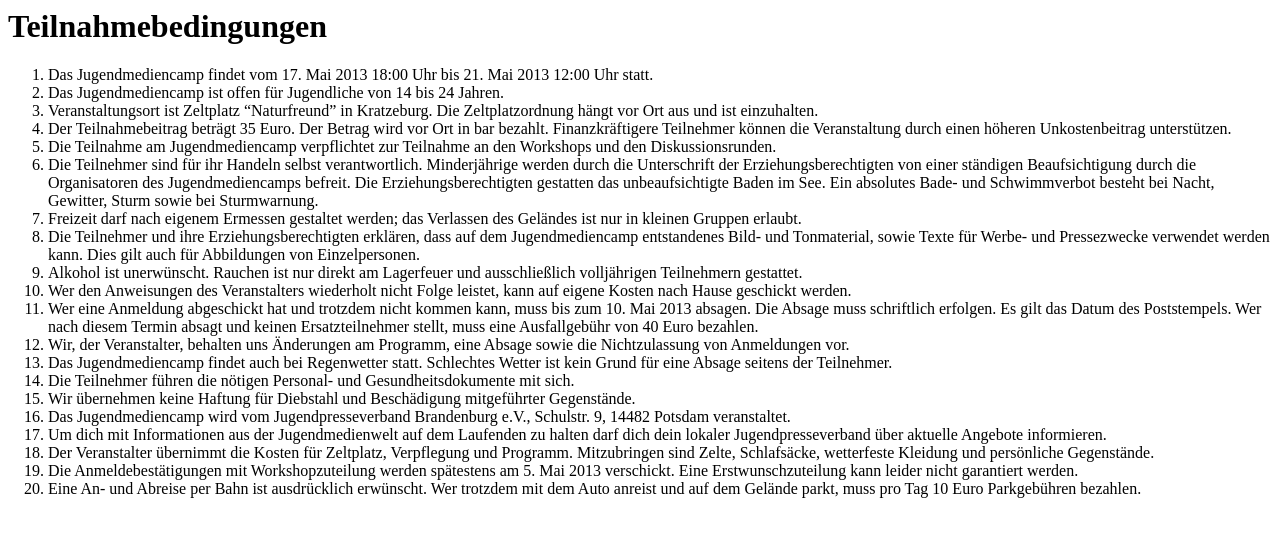
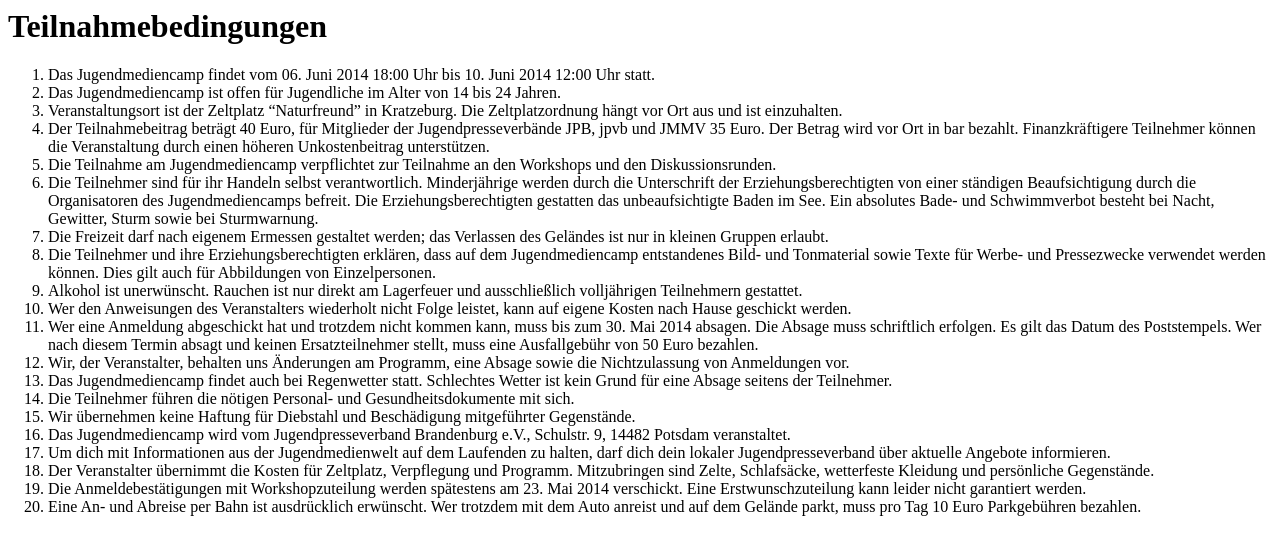
Before and after one commit to daineX/jmc_registration, a PHP site: page /terms.php in a window 1280 px wide. Shown: the top 555 px of the page. Run offline with PHP 8.4, Linux system fonts and the light colour scheme.

Commit message:
added new terms and splitting of workshops for 2014

```diff
--- a/tmpl/terms.php
+++ b/tmpl/terms.php
@@ -1,23 +1,23 @@
-    <h1> Teilnahmebedingungen </h1>
+<h1>Teilnahmebedingungen</h1>
 <ol>
-    <li>Das Jugendmediencamp findet vom 17. Mai 2013 18:00 Uhr bis 21. Mai 2013 12:00 Uhr statt.</li>
-<li>Das Jugendmediencamp ist offen für Jugendliche von 14 bis 24 Jahren.</li>
-<li>Veranstaltungsort ist Zeltplatz “Naturfreund” in Kratzeburg. Die Zeltplatzordnung hängt vor Ort aus und ist einzuhalten.</li>
-<li>Der Teilnahmebeitrag beträgt 35 Euro. Der Betrag wird vor Ort in bar bezahlt. Finanzkräftigere Teilnehmer können die Veranstaltung durch einen höheren Unkostenbeitrag unterstützen.</li>
+  <li>Das Jugendmediencamp findet vom 06. Juni 2014 18:00 Uhr bis 10. Juni 2014 12:00 Uhr statt.</li>
+  <li>Das Jugendmediencamp ist offen für Jugendliche im Alter von 14 bis 24 Jahren. </li>
+  <li>Veranstaltungsort ist der Zeltplatz “Naturfreund” in Kratzeburg. Die Zeltplatzordnung hängt vor Ort aus und ist einzuhalten.</li>
+  <li>Der Teilnahmebeitrag beträgt 40 Euro, für Mitglieder der Jugendpresseverbände JPB, jpvb und JMMV 35 Euro. Der Betrag wird vor Ort in bar bezahlt. Finanzkräftigere Teilnehmer können die Veranstaltung durch einen höheren Unkostenbeitrag unterstützen.</li>
   <li>Die Teilnahme am Jugendmediencamp verpflichtet zur Teilnahme an den Workshops und den Diskussionsrunden.</li>
   <li>Die Teilnehmer sind für ihr Handeln selbst verantwortlich. Minderjährige werden durch die Unterschrift der Erziehungsberechtigten von einer ständigen Beaufsichtigung durch die Organisatoren des Jugendmediencamps befreit. Die Erziehungsberechtigten gestatten das unbeaufsichtigte Baden im See. Ein absolutes Bade- und Schwimmverbot besteht bei Nacht, Gewitter, Sturm sowie bei Sturmwarnung.</li>
-<li>Freizeit darf nach eigenem Ermessen gestaltet werden; das Verlassen des Geländes ist nur in kleinen Gruppen erlaubt.</li>
-<li>Die Teilnehmer und ihre Erziehungsberechtigten erklären, dass auf dem Jugendmediencamp entstandenes Bild- und Tonmaterial, sowie Texte für Werbe- und Pressezwecke verwendet werden kann. Dies gilt auch für Abbildungen von Einzelpersonen.</li>
+  <li>Die Freizeit darf nach eigenem Ermessen gestaltet werden; das Verlassen des Geländes ist nur in kleinen Gruppen erlaubt.</li>
+  <li>Die Teilnehmer und ihre Erziehungsberechtigten erklären, dass auf dem Jugendmediencamp entstandenes Bild- und Tonmaterial sowie Texte für Werbe- und Pressezwecke verwendet werden können. Dies gilt auch für Abbildungen von Einzelpersonen.</li>
   <li>Alkohol ist unerwünscht. Rauchen ist nur direkt am Lagerfeuer und ausschließlich volljährigen Teilnehmern gestattet.</li>
   <li>Wer den Anweisungen des Veranstalters wiederholt nicht Folge leistet, kann auf eigene Kosten nach Hause geschickt werden.</li>
-<li>Wer eine Anmeldung abgeschickt hat und trotzdem nicht kommen kann, muss bis zum 10. Mai 2013 absagen. Die Absage muss schriftlich erfolgen. Es gilt das Datum des Poststempels. Wer nach diesem Termin absagt und keinen Ersatzteilnehmer stellt, muss eine Ausfallgebühr von 40 Euro bezahlen.</li>
+  <li>Wer eine Anmeldung abgeschickt hat und trotzdem nicht kommen kann, muss bis zum 30. Mai 2014 absagen. Die Absage muss schriftlich erfolgen. Es gilt das Datum des Poststempels. Wer nach diesem Termin absagt und keinen Ersatzteilnehmer stellt, muss eine Ausfallgebühr von 50 Euro bezahlen.</li>
   <li>Wir, der Veranstalter, behalten uns Änderungen am Programm, eine Absage sowie die Nichtzulassung von Anmeldungen vor.</li>
   <li>Das Jugendmediencamp findet auch bei Regenwetter statt. Schlechtes Wetter ist kein Grund für eine Absage seitens der Teilnehmer.</li>
   <li>Die Teilnehmer führen die nötigen Personal- und Gesundheitsdokumente mit sich.</li>
-<li>Wir übernehmen keine Haftung für Diebstahl und Beschädigung mitgeführter Gegenstände.</li>
+  <li>Wir übernehmen keine Haftung für Diebstahl und Beschädigung mitgeführter Gegenstände. </li>
   <li>Das Jugendmediencamp wird vom Jugendpresseverband Brandenburg e.V., Schulstr. 9, 14482 Potsdam veranstaltet.</li>
-<li>Um dich mit Informationen aus der Jugendmedienwelt auf dem Laufenden zu halten darf dich dein lokaler Jugendpresseverband über aktuelle Angebote informieren.</li>
+  <li>Um dich mit Informationen aus der Jugendmedienwelt auf dem Laufenden zu halten, darf dich dein lokaler Jugendpresseverband über aktuelle Angebote informieren.</li>
   <li>Der Veranstalter übernimmt die Kosten für Zeltplatz, Verpflegung und Programm. Mitzubringen sind Zelte, Schlafsäcke, wetterfeste Kleidung und persönliche Gegenstände.</li>
-<li>Die Anmeldebestätigungen mit Workshopzuteilung werden spätestens am 5. Mai 2013 verschickt. Eine Erstwunschzuteilung kann leider nicht garantiert werden.</li>
+  <li>Die Anmeldebestätigungen mit Workshopzuteilung werden spätestens am 23. Mai 2014 verschickt. Eine Erstwunschzuteilung kann leider nicht garantiert werden.</li>
   <li>Eine An- und Abreise per Bahn ist ausdrücklich erwünscht. Wer trotzdem mit dem Auto anreist und auf dem Gelände parkt, muss pro Tag 10 Euro Parkgebühren bezahlen.</li>
 </ol>
```
Also changed, not shown: config.php (+4 -4 lines), 1 other file. Lines whose indentation alone changed are shown as unchanged.
